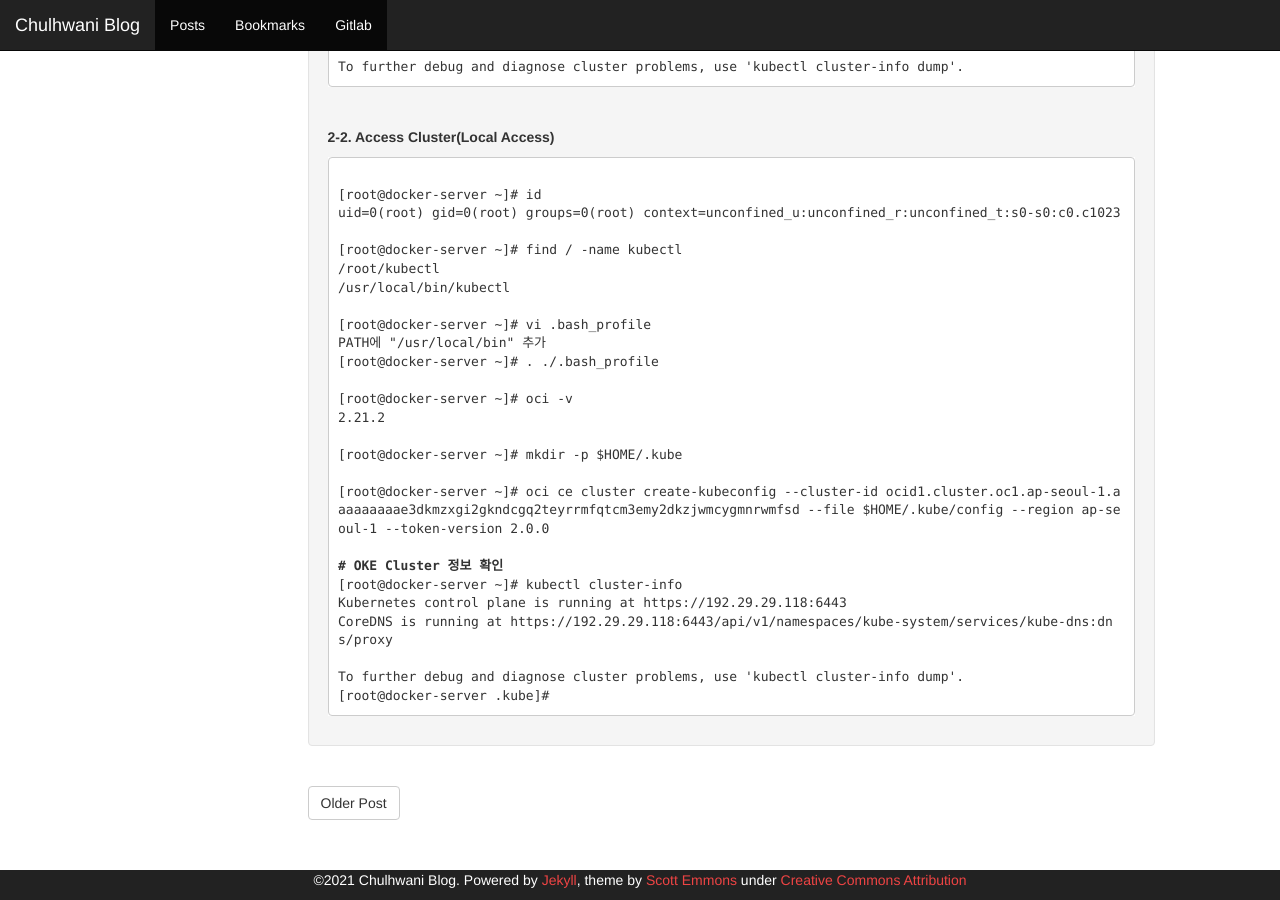
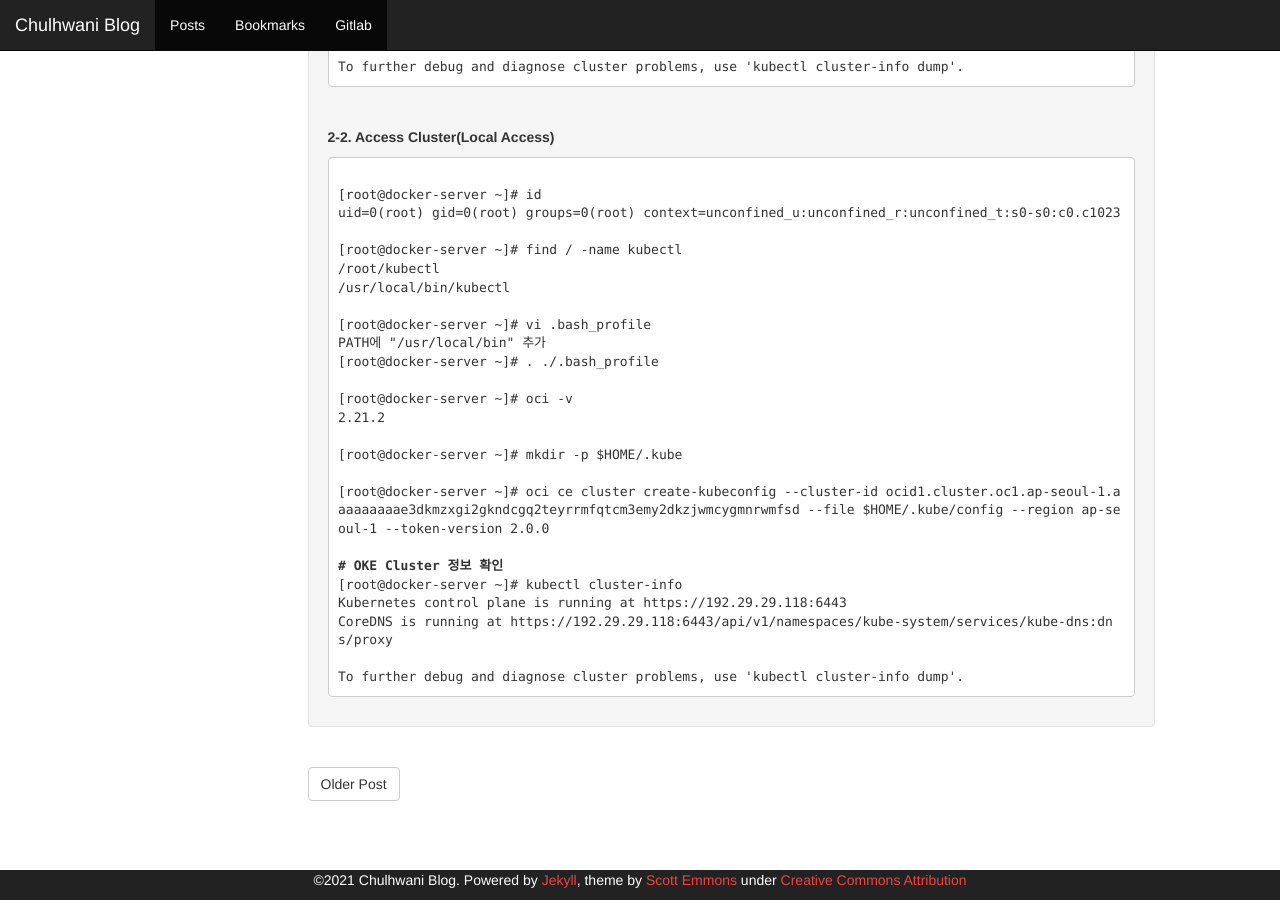
Before and after one commit to chulhwani/chulhwani.github.io, a Jekyll site: the page built from _posts/2021-02-26-[OCI] Kubernetes 설치.md, in a window 1280 px wide and 900 px high, scrolled down 507 px. Built offline with Jekyll 4.4.1, drawn with Linux system fonts in a browser that asks for light colours; our own code applies the rules of GitHub Pages for plain Markdown files.

Commit message:
Update 2021-02-26-[OCI] Kubernetes 설치.md

```diff
--- a/_posts/2021-02-26-[OCI] Kubernetes 설치.md
+++ b/_posts/2021-02-26-[OCI] Kubernetes 설치.md
@@ -50,7 +50,6 @@ Kubernetes control plane is running at https://192.29.29.118:6443
 CoreDNS is running at https://192.29.29.118:6443/api/v1/namespaces/kube-system/services/kube-dns:dns/proxy
 
 To further debug and diagnose cluster problems, use 'kubectl cluster-info dump'.
-[root@docker-server .kube]#
 </code></pre>
 </div>
 </div>
```
